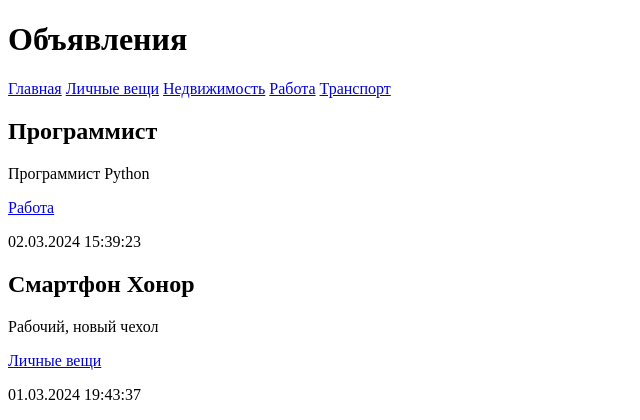
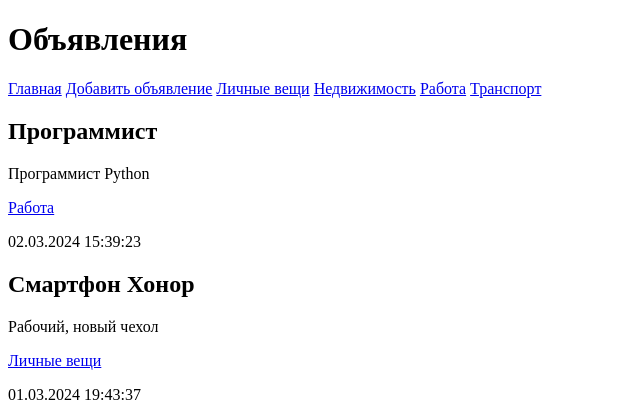
Before and after one commit to saharovartur/doska_obl_Django4, a Django app: page /bboard/ in a window 1280 px wide. Shown: the top 420 px of the page, without its empty margins (0-640 px from the left). Run offline with Django 4.2, Linux system fonts and the light colour scheme; data comes from the database, SQL or seed files in the repository.

Commit message:
добавил гиперссылку на новую форму "добавить объявление"

```diff
--- a/samplesite/bboard/templates/bboard/index.html
+++ b/samplesite/bboard/templates/bboard/index.html
@@ -9,6 +9,7 @@
     <h1>Объявления</h1>
     <div>
         <a href="{% url 'index' %}">Главная</a>
+        <a href="{% url 'add' %}">Добавить объявление</a>
         {% for rubric in rubrics %}
         <a href="{% url 'rubric_bbs' rubric.id %}">{{ rubric.name }}</a>
         {% endfor %}
```
